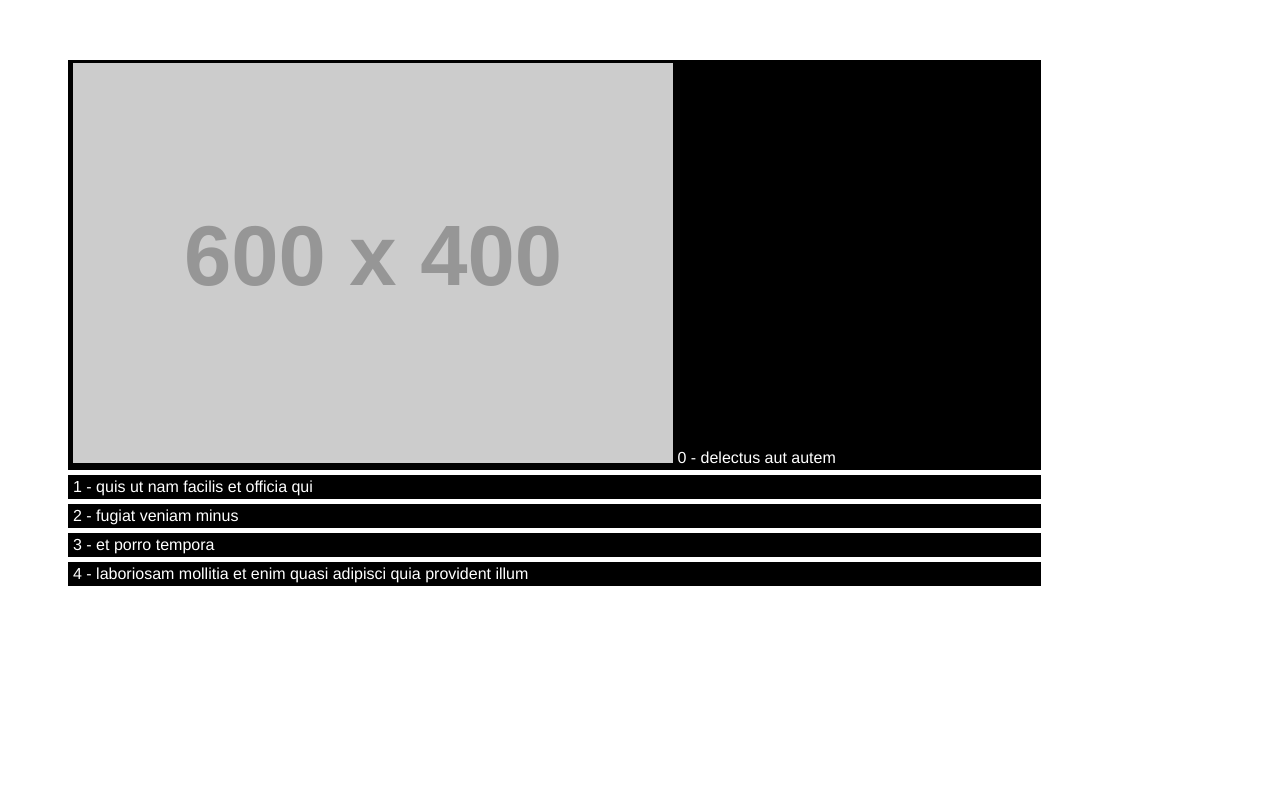
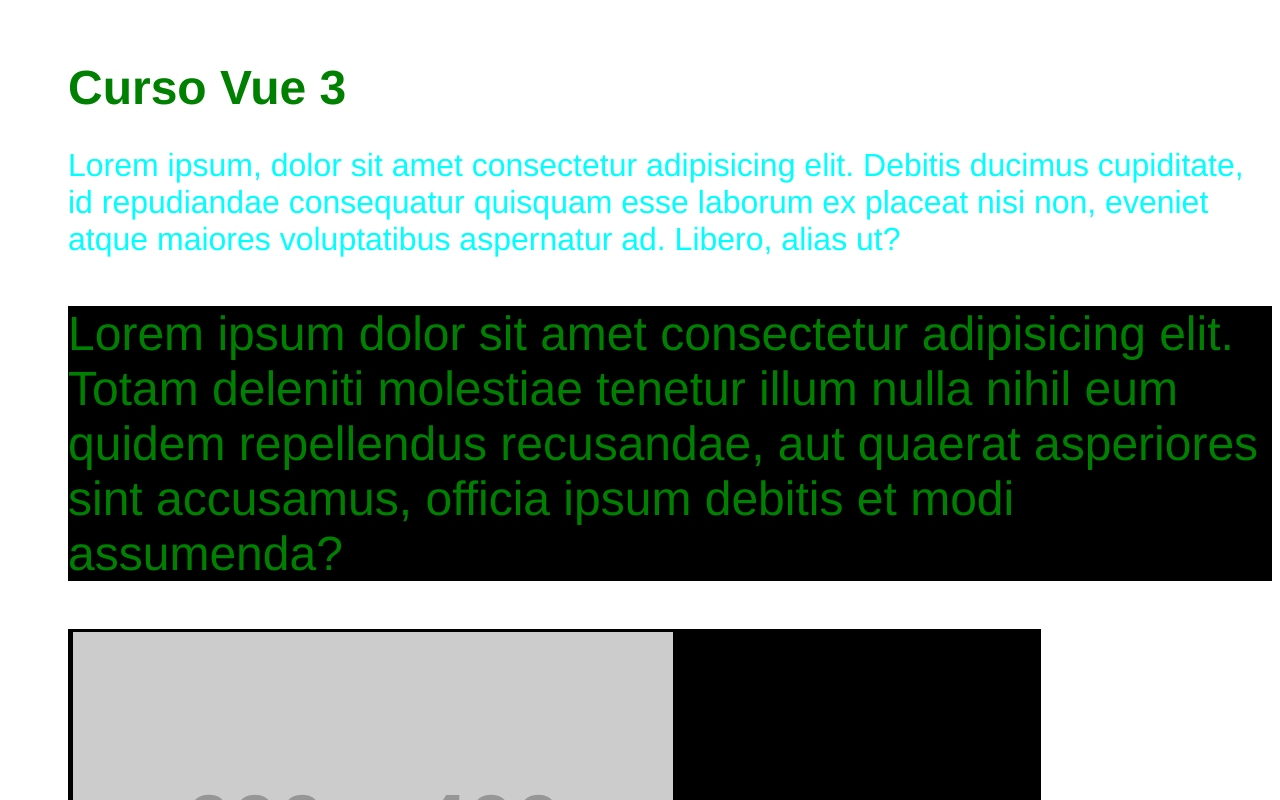
Before and after one commit to JoshuaMFz/curso-VueJS, a Vue app: page / in a window 1280 px wide. Shown: the top 800 px of the page. Built offline with nearby package versions, Linux system fonts and the light colour scheme.

Commit message:
Atributos, Class e Styles Dinâmicos

```diff
--- a/src/App.vue
+++ b/src/App.vue
@@ -1,11 +1,22 @@
 <template>
   <div>
+    <h1 :class="{ 'title': false, 'title-home': isHome }">
+      Curso Vue 3
+    </h1>
 
+    <p :class="pClass">
+      Lorem ipsum, dolor sit amet consectetur adipisicing elit. Debitis ducimus cupiditate, id repudiandae consequatur
+      quisquam esse laborum ex placeat nisi non, eveniet atque maiores voluptatibus aspernatur ad. Libero, alias ut?
+    </p>
 
+    <p :style="classStyle">
+      Lorem ipsum dolor sit amet consectetur adipisicing elit. Totam deleniti molestiae tenetur illum nulla nihil eum
+      quidem repellendus recusandae, aut quaerat asperiores sint accusamus, officia ipsum debitis et modi assumenda?
+    </p>
 
 
     <div v-for="(obj, index) in todos" v-bind:key="obj.id" class="todos-item">
-      <img v-bind:src="obj.SrcAlt" v-if="obj.SrcAlt">
+      <img :src="obj.SrcAlt" v-if="obj.SrcAlt">
       {{index }} - {{obj.title}}
     </div>
 
@@ -52,7 +63,11 @@
             "title": "laboriosam mollitia et enim quasi adipisci quia provident illum",
             "completed": false
           }
-        ]
+        ],
+        classVar: 'title',
+        isHome: true,
+        pClass: ['text', 'text-home'],
+        classStyle: { color: 'green', backgroundColor: 'black', 'font-size': '3rem' }
       }
     }
   }
@@ -75,4 +90,20 @@
     margin-bottom: 5px;
     max-width: 80%;
   }
+
+  .title {
+    font-size: 2.5rem;
+    color: blue;
+  }
+
+  .title-home {
+    font-size: 3rem;
+    color: green;
+  }
+
+  .text-home {
+    font-size: 2rem;
+    color: aqua;
+
+  }
 </style>
```
